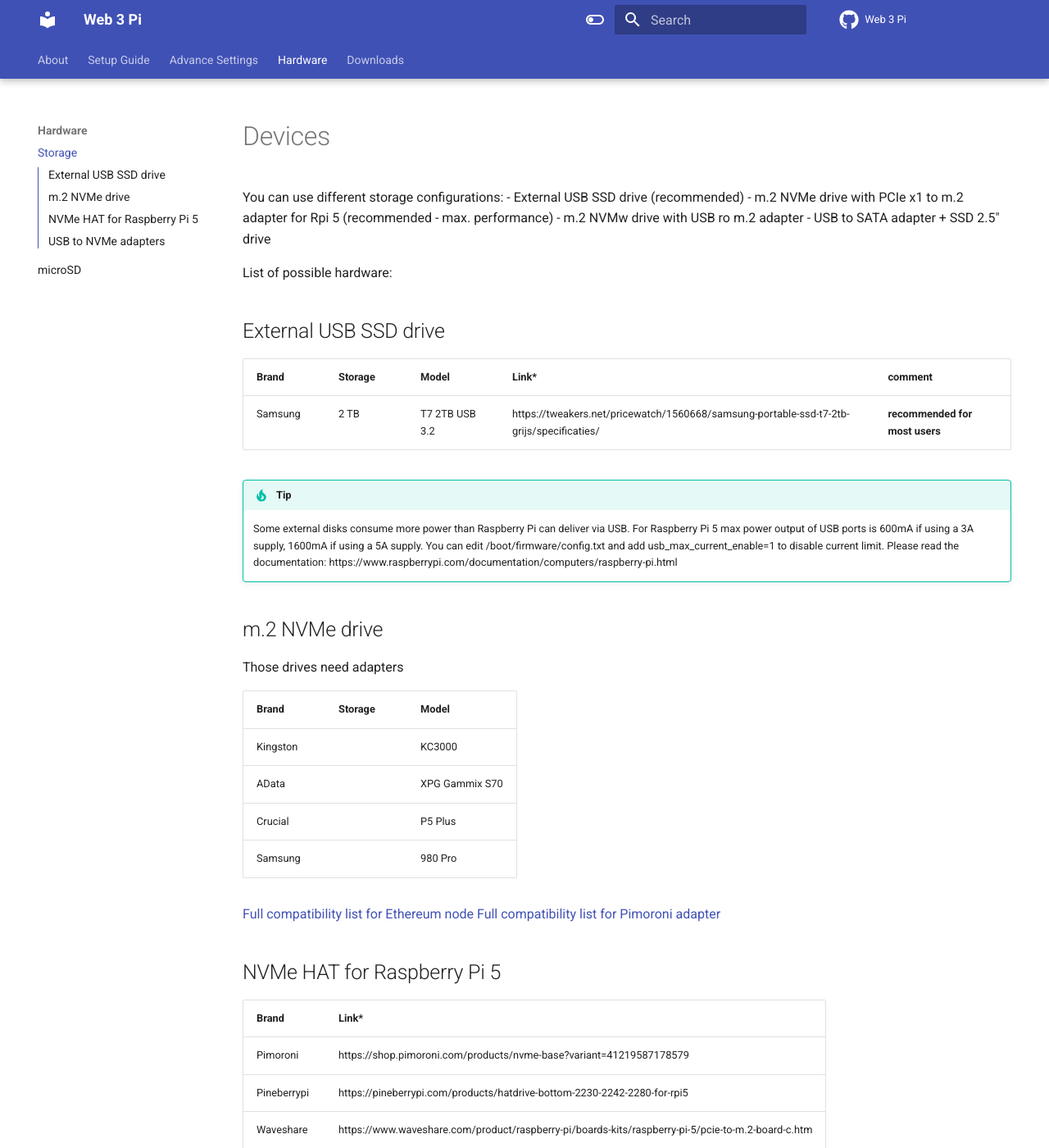
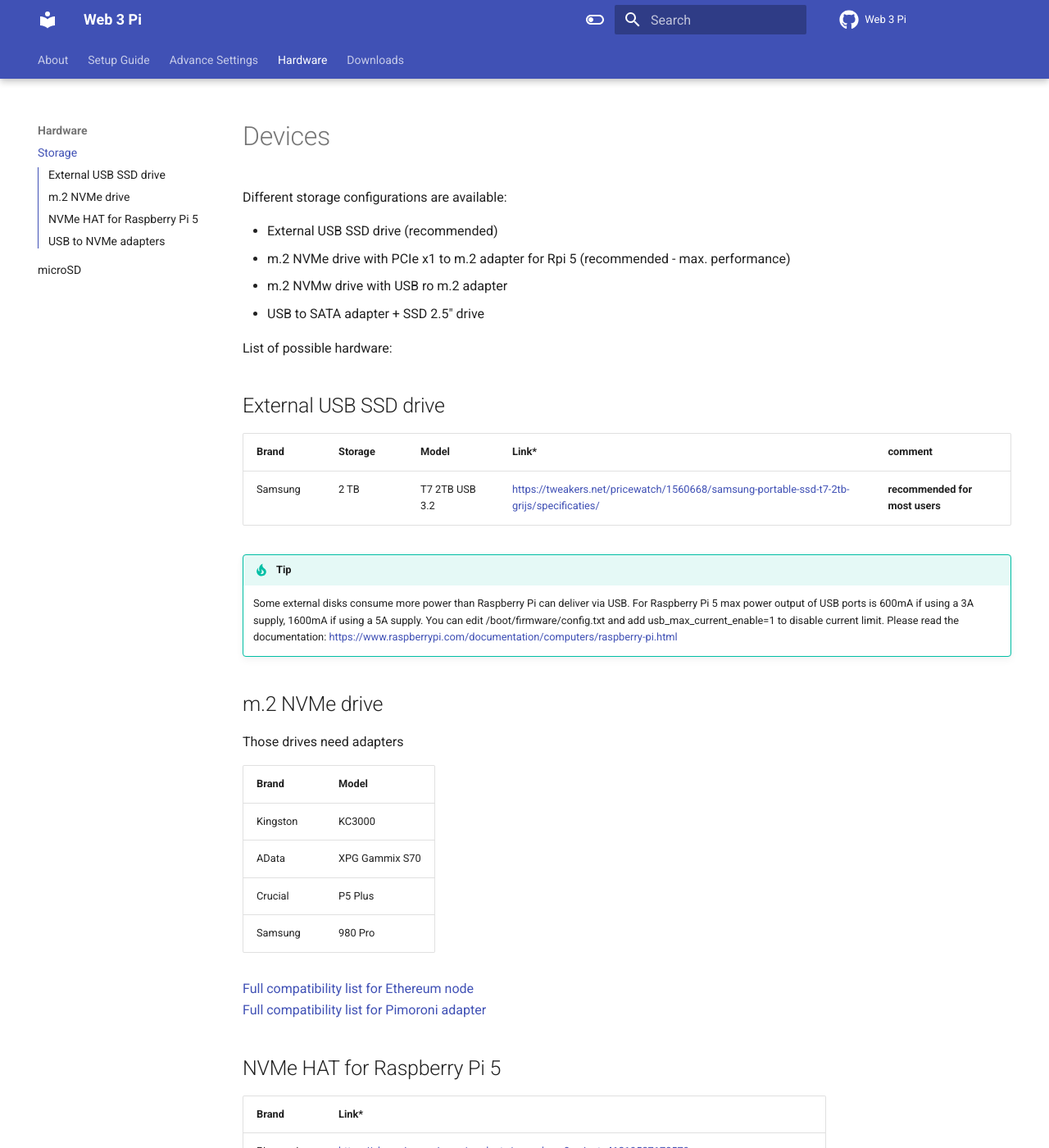
Before and after one commit to Web3-Pi/setup-guide, an MkDocs documentation site: the page built from docs/Hardware/storage.md, in a window 1280 px wide and 1400 px high. Shown: the whole window at 82% size. Built offline with MkDocs 1.6.1 and Material for MkDocs 9.7.7, drawn with Linux system fonts in a browser that asks for light colours; comment, search, counter and statistics services are not loaded.

Commit message:
docs storage update

```diff
--- a/docs/Hardware/storage.md
+++ b/docs/Hardware/storage.md
@@ -1,6 +1,7 @@
 # Devices
 
-You can use different storage configurations:
+Different storage configurations are available:
+
 - External USB SSD drive (recommended)
 - m.2 NVMe drive with PCIe x1 to m.2 adapter for Rpi 5 (recommended - max. performance)
 - m.2 NVMw drive with USB ro m.2 adapter
@@ -8,30 +9,29 @@
 
 List of possible hardware:
 
-
 ## External USB SSD drive
 
 | Brand   | Storage | Model                              | Link*                                                                                     | comment                            |
 | ------- | ------- | ---------------------------------- | ---------------------------------------------------------------------------------------- | ---------------------------------- |
-| Samsung | 2 TB    | T7 2TB USB 3.2                     | https://tweakers.net/pricewatch/1560668/samsung-portable-ssd-t7-2tb-grijs/specificaties/ | **recommended for most users**     |
+| Samsung | 2 TB    | T7 2TB USB 3.2                     | [https://tweakers.net/pricewatch/1560668/samsung-portable-ssd-t7-2tb-grijs/specificaties/](https://tweakers.net/pricewatch/1560668/samsung-portable-ssd-t7-2tb-grijs/specificaties/) | **recommended for most users**     |
 
 !!! tip "Tip"
     Some external disks consume more power than Raspberry Pi can deliver via USB.
     For Raspberry Pi 5 max power output of USB ports is 600mA if using a 3A supply, 1600mA if using a 5A supply.
     You can edit /boot/firmware/config.txt and add usb_max_current_enable=1 to disable current limit.
-    Please read the documentation: https://www.raspberrypi.com/documentation/computers/raspberry-pi.html
+    Please read the documentation: [https://www.raspberrypi.com/documentation/computers/raspberry-pi.html](https://www.raspberrypi.com/documentation/computers/raspberry-pi.html)
 
 
 
 ## m.2 NVMe drive
 Those drives need adapters
 
-| Brand   | Storage | Model                              |
-| ------- | ------- | ---------------------------------- |
-| Kingston    |         | KC3000
-| AData   |         | XPG Gammix S70
-| Crucial    |         | P5 Plus
-| Samsung    |         | 980 Pro
+| Brand   | Model                              |
+| ------- | ---------------------------------- |
+| Kingston    | KC3000
+| AData   | XPG Gammix S70
+| Crucial    | P5 Plus
+| Samsung    | 980 Pro
 
 
 [Full compatibility list for Ethereum node](https://gist.github.com/yorickdowne/f3a3e79a573bf35767cd002cc977b038)
@@ -43,9 +43,9 @@
 
 | Brand   | Link*                                                                                       |
 | ------- | ------------------------------------------------------------------------------------------ |
-| Pimoroni | https://shop.pimoroni.com/products/nvme-base?variant=41219587178579 | **recommended**     |
-| Pineberrypi  | https://pineberrypi.com/products/hatdrive-bottom-2230-2242-2280-for-rpi5 |   |
-| Waveshare  | https://www.waveshare.com/product/raspberry-pi/boards-kits/raspberry-pi-5/pcie-to-m.2-board-c.htm |   |
+| Pimoroni | [https://shop.pimoroni.com/products/nvme-base?variant=41219587178579](https://shop.pimoroni.com/products/nvme-base?variant=41219587178579) | **recommended**     |
+| Pineberrypi  | [https://pineberrypi.com/products/hatdrive-bottom-2230-2242-2280-for-rpi5](https://pineberrypi.com/products/hatdrive-bottom-2230-2242-2280-for-rpi5) |   |
+| Waveshare  | [https://www.waveshare.com/product/raspberry-pi/boards-kits/raspberry-pi-5/pcie-to-m.2-board-c.htm](https://www.waveshare.com/product/raspberry-pi/boards-kits/raspberry-pi-5/pcie-to-m.2-board-c.htm) |   |
 
 
 
@@ -53,9 +53,9 @@
 
 | Brand   | Link*                                                                                       |
 | ------- | ------------------------------------------------------------------------------------------ |
-| ZenWire | https://zenwire.eu/pl/p/Adapter-SSD-M2-NVMESATA-kieszen-na-dysk-obudowa-M.2-USB-C-10-GBs-Zenwire/289|
-| RIITOP  | https://www.amazon.nl/dp/B0B1HVGBZ3?ref_=pe_28126711_487767311_302_E_DDE_dt_1|
-| QOLTEC  | https://www.tme.eu/en/details/qoltec-50311/hdd-ssd-accessories/qoltec/50311/|
+| ZenWire | [https://zenwire.eu/pl/p/Adapter-SSD-M2-NVMESATA-kieszen-na-dysk-obudowa-M.2-USB-C-10-GBs-Zenwire/289](https://zenwire.eu/pl/p/Adapter-SSD-M2-NVMESATA-kieszen-na-dysk-obudowa-M.2-USB-C-10-GBs-Zenwire/289)|
+| RIITOP  | [https://www.amazon.nl/dp/B0B1HVGBZ3?ref_=pe_28126711_487767311_302_E_DDE_dt_1](https://www.amazon.nl/dp/B0B1HVGBZ3?ref_=pe_28126711_487767311_302_E_DDE_dt_1)|
+| QOLTEC  | [https://www.tme.eu/en/details/qoltec-50311/hdd-ssd-accessories/qoltec/50311/](https://www.tme.eu/en/details/qoltec-50311/hdd-ssd-accessories/qoltec/50311/)|
 
 or other similar
 
```
